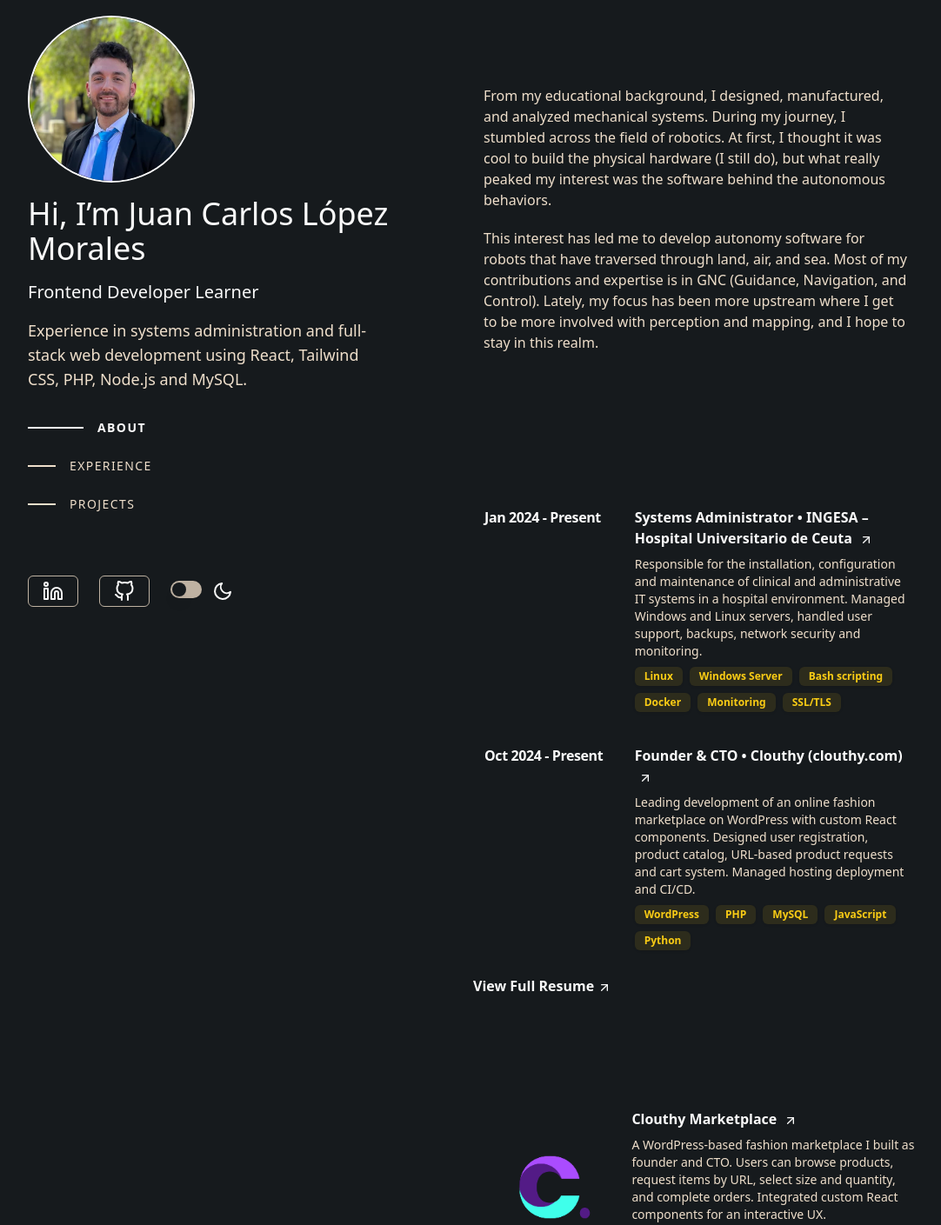
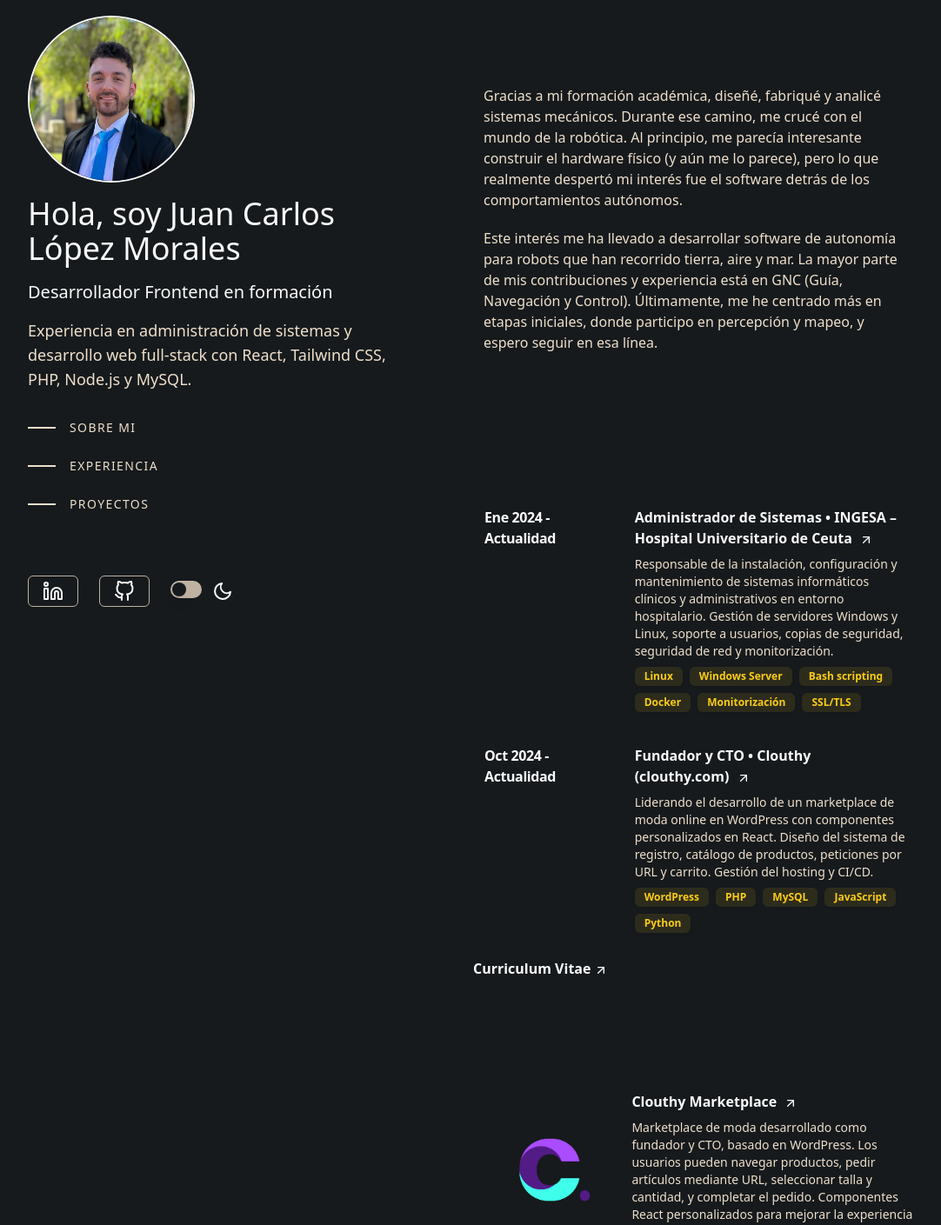
Before and after one commit to jclm97/portfolio, a Next.js app: page / in a window 1280 px wide. Shown: the top 1409 px of the page at 87% size, without its empty margins (96-1178 px from the left). Built offline with nearby package versions, Linux system fonts and the light colour scheme.

Commit message:
Traducción completa al español

```diff
--- a/public/configs/page_details.json
+++ b/public/configs/page_details.json
@@ -1,48 +1,48 @@
 {
   "header": {
     "image": "images/jc.png",
-    "introduction": "Hi, I’m Juan Carlos López Morales",
-    "position": "Frontend Developer Learner",
-    "summary": "Experience in systems administration and full-stack web development using React, Tailwind CSS, PHP, Node.js and MySQL."
+    "introduction": "Hola, soy Juan Carlos López Morales",
+    "position": "Desarrollador Frontend en formación",
+    "summary": "Experiencia en administración de sistemas y desarrollo web full-stack con React, Tailwind CSS, PHP, Node.js y MySQL."
   },
 
   "menu": [
-    { "isActive": false, "section": "about" },
-    { "isActive": false, "section": "experience" },
-    { "isActive": false, "section": "projects" }
+    { "isActive": false, "section": "sobre mi" },
+    { "isActive": false, "section": "experiencia" },
+    { "isActive": false, "section": "proyectos" }
   ],
 
   "education": [
     {
-      "subject": "Computer Engineering",
-      "degree": "B.Sc.",
-      "university": "University of Granada",
+      "subject": "Ingeniería Informática",
+      "degree": "Grado",
+      "university": "Universidad de Granada",
       "date": "Nov 2023"
     },
     {
-      "subject": "Cybersecurity and Privacy",
-      "degree": "M.Sc.",
-      "university": "University of Granada",
+      "subject": "Ciberseguridad y Privacidad",
+      "degree": "Máster",
+      "university": "Universidad de Granada",
       "date": "Jun 2025"
     }
   ],
 
   "experience": [
     {
-      "position": "Systems Administrator",
+      "position": "Administrador de Sistemas",
       "company": "INGESA – Hospital Universitario de Ceuta",
-      "startDate": "Jan 2024",
-      "endDate": "Present",
-      "description": "Responsible for the installation, configuration and maintenance of clinical and administrative IT systems in a hospital environment. Managed Windows and Linux servers, handled user support, backups, network security and monitoring.",
-      "skills": ["Linux", "Windows Server", "Bash scripting", "Docker", "Monitoring", "SSL/TLS"],
+      "startDate": "Ene 2024",
+      "endDate": "Actualidad",
+      "description": "Responsable de la instalación, configuración y mantenimiento de sistemas informáticos clínicos y administrativos en entorno hospitalario. Gestión de servidores Windows y Linux, soporte a usuarios, copias de seguridad, seguridad de red y monitorización.",
+      "skills": ["Linux", "Windows Server", "Bash scripting", "Docker", "Monitorización", "SSL/TLS"],
       "mainLink": "https://www.ingesa.sanidad.gob.es/"
     },
     {
-      "position": "Founder & CTO",
+      "position": "Fundador y CTO",
       "company": "Clouthy (clouthy.com)",
       "startDate": "Oct 2024",
-      "endDate": "Present",
-      "description": "Leading development of an online fashion marketplace on WordPress with custom React components. Designed user registration, product catalog, URL-based product requests and cart system. Managed hosting deployment and CI/CD.",
+      "endDate": "Actualidad",
+      "description": "Liderando el desarrollo de un marketplace de moda online en WordPress con componentes personalizados en React. Diseño del sistema de registro, catálogo de productos, peticiones por URL y carrito. Gestión del hosting y CI/CD.",
       "skills": ["WordPress", "PHP", "MySQL", "JavaScript", "Python"],
       "mainLink": "https://clouthy.com"
     }
@@ -52,24 +52,23 @@
     {
       "name": "Clouthy Marketplace",
       "image": "images/logo-clouthy.png",
-      "description": "A WordPress-based fashion marketplace I built as founder and CTO. Users can browse products, request items by URL, select size and quantity, and complete orders. Integrated custom React components for an interactive UX.",
+      "description": "Marketplace de moda desarrollado como fundador y CTO, basado en WordPress. Los usuarios pueden navegar productos, pedir artículos mediante URL, seleccionar talla y cantidad, y completar el pedido. Componentes React personalizados para mejorar la experiencia de usuario.",
       "skills": ["WordPress", "PHP", "MySQL", "JavaScript", "Python"],
       "mainLink": "https://clouthy.com"
     },
     {
       "name": "Mar de Olivos Ceuta",
       "image": "images/logo-mardeolivos.png",
-      "description": "Developed the official website for Mar de Olivos restaurant in Ceuta. Implemented a mobile-first menu presentation with alternating image/description, reservation form and interactive guest messages.",
-      "skills": ["React","HTML", "CSS", "JavaScript", "Responsive Design"],
+      "description": "Desarrollo de la web oficial del restaurante Mar de Olivos en Ceuta. Implementación de menú orientado a móviles con presentación alternada imagen/descripción, formulario de reservas y mensajes interactivos de los comensales.",
+      "skills": ["React", "HTML", "CSS", "JavaScript", "Diseño Responsivo"],
       "mainLink": "https://mardeolivosceuta.es"
     },
     {
-      "name": "INGESA Hospital Inventory System",
+      "name": "Sistema de Inventario Hospitalario INGESA",
       "image": "images/logo-ingesa.png",
-      "description": "Built a web-based inventory management system for INGESA’s hospital assets. Recreated an existing Access database schema in MySQL, developed a RESTful PHP backend running on Apache, and crafted a responsive HTML/CSS/JavaScript front end to allow staff to add, edit, search and report on medical equipment, consumables and software licenses.",
+      "description": "Sistema de gestión de inventario hospitalario desarrollado para INGESA. Migración de una base de datos Access a MySQL, backend RESTful en PHP sobre Apache y frontend responsive con HTML/CSS/JavaScript para añadir, editar, buscar y reportar equipos médicos, consumibles y licencias.",
       "skills": ["PHP", "MySQL", "Apache", "HTML5", "CSS3", "JavaScript", "Bootstrap"],
       "mainLink": "https://github.com/jclm97/ingsesa-inventory-system"
     }
-
   ]
 }
--- a/src/components/About.tsx
+++ b/src/components/About.tsx
@@ -5,27 +5,20 @@
         About
       </div>
       <div className="flex flex-col gap-5 text-base text-muted-foreground">
-        <p className="">
-          From my educational background, I designed, manufactured, and analyzed
-          mechanical systems. During my journey, I stumbled across the field of
-          robotics. At first, I thought it was cool to build the physical
-          hardware (I still do), but what really peaked my interest was the
-          software behind the autonomous behaviors.
-        </p>
-        <p className="">
-          This interest has led me to develop autonomy software for robots that
-          have traversed through land, air, and sea. Most of my contributions
-          and expertise is in GNC (Guidance, Navigation, and Control). Lately,
-          my focus has been more upstream where I get to be more involved with
-          perception and mapping, and I hope to stay in this realm.
-        </p>
-        {/* <p className="">
-          I&apos;ve been blessed to work with amazing people who I learned a lot
-          from throughout my career. I want to share this knowledge in form of
-          videos during my free time. Feel free to watch (hopefully) educational
-          and entertaining videos here.
-        </p> */}
-      </div>
+      <p>
+        Gracias a mi formación académica, diseñé, fabriqué y analicé sistemas mecánicos.
+        Durante ese camino, me crucé con el mundo de la robótica. Al principio, me parecía interesante
+        construir el hardware físico (y aún me lo parece), pero lo que realmente despertó mi interés fue
+        el software detrás de los comportamientos autónomos.
+      </p>
+      <p>
+        Este interés me ha llevado a desarrollar software de autonomía para robots que han recorrido tierra,
+        aire y mar. La mayor parte de mis contribuciones y experiencia está en GNC (Guía, Navegación y Control).
+        Últimamente, me he centrado más en etapas iniciales, donde participo en percepción y mapeo,
+        y espero seguir en esa línea.
+      </p>
+    </div>
+
     </section>
   );
 };
--- a/src/components/Content.tsx
+++ b/src/components/Content.tsx
@@ -1,16 +1,17 @@
 import About from "@/components/About";
 import Education from "@/components/Education";
 import Experience from "@/components/Experience";
+import Footnote from "@/components/Footnote";
 import Projects from "@/components/Projects";
-import Footnote from "@/components/Footnote";
 import PageDetailsFile from "@p/configs/page_details.json";
 
 enum Sections {
-  About = "about",
-  Education = "education",
-  Experience = "experience",
-  Projects = "projects",
+  About = "sobre mi",
+  Education = "formacion",
+  Experience = "experiencia",
+  Projects = "proyectos",
 }
+
 
 // only supported section names
 const Content = () => {
--- a/src/components/Experience.tsx
+++ b/src/components/Experience.tsx
@@ -1,3 +1,4 @@
+import { Badge } from "@/components/ui/badge";
 import {
   Card,
   CardContent,
@@ -6,10 +7,9 @@
   CardHeader,
   CardTitle,
 } from "@/components/ui/card";
-import { Badge } from "@/components/ui/badge";
 import { FC } from "react";
+import { FaLink } from "react-icons/fa";
 import { LuArrowUpRight } from "react-icons/lu";
-import { FaLink } from "react-icons/fa";
 
 // TODO There is space on the bottom of this section that adds onto the gap to the section below.
 // This sucks because there is inconsistency spacing between sections.
@@ -145,7 +145,7 @@
         rel="noopener noreferrer"
         className="group/mainlink text-foreground font-bold text-base hover:text-link focus-visible:text-link"
       >
-        <span>View Full Resume</span>
+        <span>Curriculum Vitae</span>
         <span>
           <LuArrowUpRight className="ml-1 inline-block h-4 w-4 transition-transform group-hover/mainlink:translate-x-1 group-hover/mainlink:-translate-y-1 group-focus-visible/mainlink:translate-x-1 group-focus-visible/mainlink:-translate-y-1"></LuArrowUpRight>
         </span>
```
